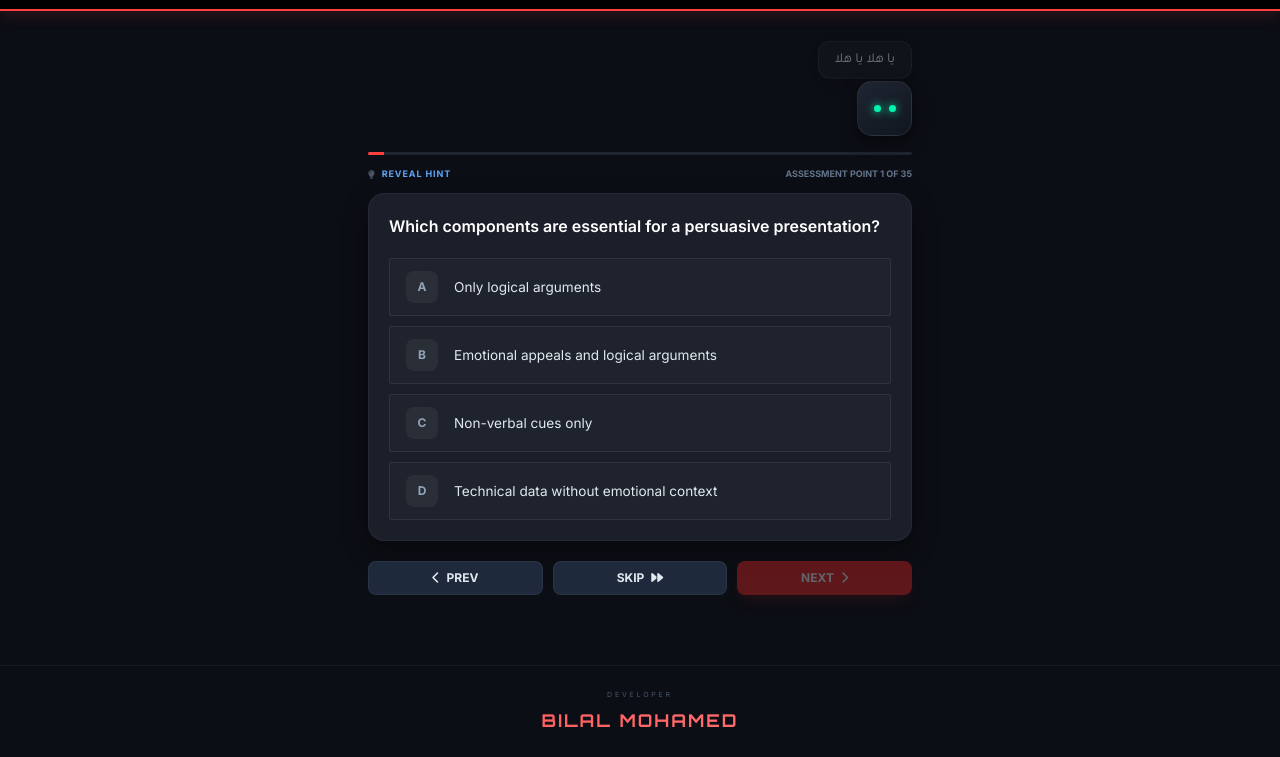
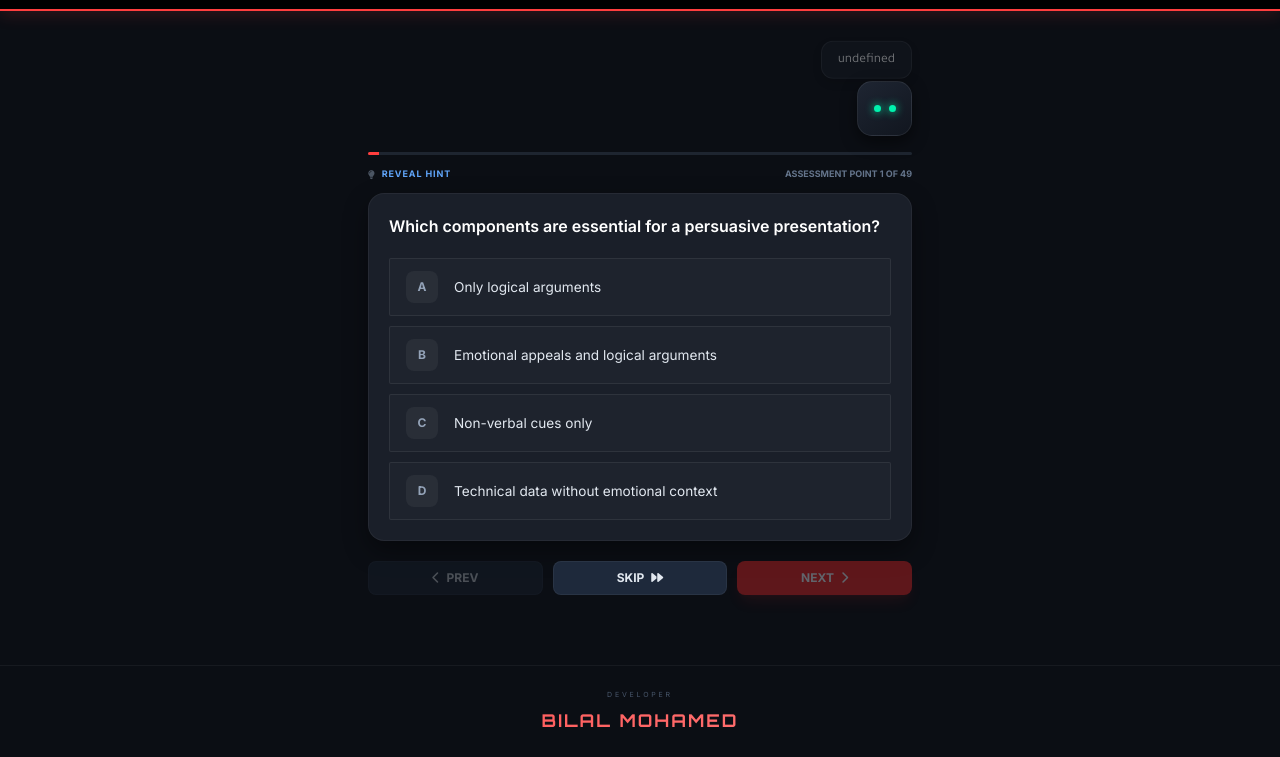
Before and after one commit to benowebk-sys/Communication-Skills, a plain HTML site: page index.html in a window 1280 px wide. Shown: the part 43-800 px from the top of the page. Drawn offline with nearby package versions, Linux system fonts and the light colour scheme.

Commit message:
Add files via upload

```diff
--- a/index.html
+++ b/index.html
@@ -106,7 +106,6 @@
         .eyes-container { display: flex; gap: 8px; }
         .eye { width: 7px; height: 7px; background: var(--bebo-purple); border-radius: 50%; box-shadow: 0 0 8px var(--bebo-purple); transition: all 0.3s ease; }
 
-        /* Bebo Visual States */
         .bebo-robot.success .eye { background: var(--bebo-green); box-shadow: 0 0 10px var(--bebo-green); border-radius: 50% 50% 0 0; height: 4px; }
         .bebo-robot.error .eye { background: var(--accent-red); box-shadow: 0 0 10px var(--accent-red); height: 3px; border-radius: 2px; transform: rotate(-15deg); }
         .bebo-robot.error .eye:last-child { transform: rotate(15deg); }
@@ -277,12 +276,26 @@
             { q: "A 'frozen screen' represents a failure in which element?", a: 2, options: ["The message", "The sender", "The medium / channel"], hint: "The medium carries the message; its failure stops transmission." },
             { q: "When a listener provides a confused expression, they are providing:", a: 1, options: ["Semantic Noise", "Feedback", "Encoding"], hint: "Non-verbal feedback signals decoding status." },
             { q: "If a Receiver is too stressed to hear the point, they are experiencing:", a: 2, options: ["Physical Noise", "Semantic Noise", "Psychological Noise"], hint: "Internal mental barriers are psychological noise." },
-            // NEW QUESTIONS ADDED
-            { q: "True or False: Ancient Greek philosophy, which shaped Western thinking, primarily emphasized social harmony and filial piety.", a: 1, options: ["True", "False"], hint: "Social harmony and filial piety are core tenets of Eastern philosophy (Confucianism)." },
-            { q: "True or False: Eastern cultures generally adopt a collectivist approach to family, where multiple generations may live together.", a: 0, options: ["True", "False"], hint: "Multi-generational living and collective priority are characteristic of Eastern structures." },
-            { q: "True or False: Western education systems tend to prioritize rote memorization and standardized test scores over critical thinking.", a: 1, options: ["True", "False"], hint: "Western systems generally place a higher emphasis on critical thinking and individualism." },
-            { q: "True or False: The Japanese concept of 'Wa' in the workplace emphasizes individual achievement and climbing the corporate ladder.", a: 1, options: ["True", "False"], hint: "'Wa' emphasizes social harmony and team cooperation over individual competition." },
-            { q: "True or False: Western medicine is described as taking a more holistic approach by focusing on the mind-body-spirit connection.", a: 1, options: ["True", "False"], hint: "Western medicine traditionally focuses on biochemical symptoms; holistic approaches are more common in Eastern medicine." }
+            { q: "True or False: Ancient Greek philosophy primarily emphasized social harmony and filial piety.", a: 1, options: ["True", "False"], hint: "Social harmony is an Eastern (Confucian) emphasis." },
+            { q: "True or False: Eastern cultures generally adopt a collectivist approach to family.", a: 0, options: ["True", "False"], hint: "Collectivism is a hallmark of Eastern family structures." },
+            { q: "True or False: Western education systems tend to prioritize rote memorization over critical thinking.", a: 1, options: ["True", "False"], hint: "Western systems usually favor individualism and critical analysis." },
+            { q: "True or False: The Japanese concept of 'Wa' emphasizes individual achievement.", a: 1, options: ["True", "False"], hint: "'Wa' focuses on team harmony and group consensus." },
+            { q: "True or False: Western medicine is described as taking a more holistic approach.", a: 1, options: ["True", "False"], hint: "Western medicine is usually more biochemical/symptomatic than holistic." },
+            // REVISION PDF QUESTIONS 1-14
+            { q: "Why does the 'Standard' opening typically fail with a student audience?", a: 0, options: ["They feel judged or bored hearing similar advice.", "The presenter lacks 1990s statistical data.", "The Food Pyramid is too complex."], hint: "Audiences dislike repetitive or preaching tones." },
+            { q: "What is the 'WIIFM' factor used to motivate students in the successful pitch?", a: 1, options: ["Improving BMI and long-term health.", "Saving $200 a month and maintaining energy.", "Learning the history of nutrition since 1990."], hint: "WIIFM stands for 'What's In It For Me'." },
+            { q: "How does the 'Mastered' presenter establish trust with the audience?", a: 2, options: ["By acting as a preacher to show authority.", "By showing charts of rising obesity rates.", "By acknowledging convenience and acting as a peer."], hint: "Peer-to-peer relatability builds immediate trust." },
+            { q: "Which of the following is a key element of the 'Roadmap' in the successful presentation?", a: 2, options: ["60-minute deep dive into chemistry.", "Lecture on dietary perfection.", "Sharing three 10-minute meals that cost less than a Big Mac."], hint: "Roadmaps provide concrete, useful take-aways." },
+            { q: "What is the recommended physical stance to convey confidence and help the audience feel safe?", a: 1, options: ["Pacing slowly back and forth.", "Standing still with hands at your sides.", "Gesturing frequently with your hands."], hint: "Stillness prevents distractions and shows control." },
+            { q: "When giving your 'credential statement,' what does the speaker suggest you focus on?", a: 0, options: ["A solution-oriented statement showing how you help.", "A list of academic degrees.", "A humorous anecdote about your career."], hint: "Focus on the value you provide, not just your title." },
+            { q: "How does focus change when moving from a Seminar to a Budget Pitch?", a: 0, options: ["Shift from methodology/data to ROI.", "Increasing complex charts and p-values.", "Changing tone from professional to passionate."], hint: "Business audiences care primarily about results/money." },
+            { q: "Which success metric is associated with the 'Student Union Rally' (To Inspire)?", a: 2, options: ["The audience understands mathematical data.", "The committee signs a check.", "Students sign up to help as volunteers."], hint: "Inspiration is measured by active commitment." },
+            { q: "What type of slide content is most appropriate for a 'Persuasive Pitch' to a Finance Committee?", a: 2, options: ["Detailed tables and academic citations.", "High-quality photos of landfills.", "Cost-benefit graphs."], hint: "Visualize the economic argument." },
+            { q: "According to the 'Primacy Effect,' why are the first 60 seconds critical?", a: 1, options: ["It's the only time for questions.", "People remember the beginning better than the middle.", "It's for reading your full professional bio."], hint: "The brain anchors heavily on first impressions." },
+            { q: "Which 'Hook' method involves starting mid-action to build immediate empathy?", a: 2, options: ["Provocative Question", "Startling Statistic", "Storytelling Approach"], hint: "Stories starting 'in media res' hook the brain." },
+            { q: "When establishing a 'Roadmap,' what does the 'How' component typically refer to?", a: 2, options: ["The emotional story.", "Specific data and p-values.", "Logistics like talk length and when to ask questions."], hint: "Logistics manage audience expectations." },
+            { q: "What is the primary purpose of the 'WIIFM' factor in an opening?", a: 1, options: ["To apologize for technical issues.", "To explicitly state the benefit for the audience.", "To provide a detailed list of citations."], hint: "Connect the content to the listener's needs." },
+            { q: "Which of the following is considered a common 'opening pitfall' to avoid?", a: 2, options: ["Making eye contact.", "Using the word 'We'.", "Beginning with an apology for being nervous."], hint: "Apologies undermine your authority immediately." }
         ];
 
         let idx = 0;
@@ -292,20 +305,20 @@
         let lastTime = Date.now();
 
         const beboMessages = {
-            intro: ["يا هلا يا هلا ", "مرحبا اسمي بيبو جاهز لبدا الاختبار ؟.", "نجم النجوم حمدلله على السلامه يعم ."],
-            correct: ["يسلام عليك وانت ملعلع كده ايوا استمر عاش.", "ايوا كده عاوزك تقفل الورقه فى الامتحان.", "هايل يباشا الله عليك عاش.", "يسلام عيك عليك انت كده تلعب على الامتياز يانجم .", "شكلك مذاكر المنهج مرتين  .","لسانى يعجز عن الكلام والله بس حقيقى برافو .","الدكتور مبسوطه منك هايل والله .","شخصين بحبهم انت والمصمم عاش عليك بجد يسطا ."],
-            aggressive: ["تقريبا الفص الى فى مخك المسؤل عن اتخاذ القرارات فص ثوم.", "تعرف لو جابو ليا كنوز الدنيا علشان ابيعك هبيعك اى الى انت بتعملو ده.", "انت بتنام يسطا ولا متفوق يعم انت بتغرق كده.", "ادائك ده يدرس حقيقى اى الضحك ده يسطا.", "شوف التلميحات.","حسب خبرتى كده انت تلعب بالعجله درجن درجن الامتياز ده مش سكتك صدقنى.","الموكوس وخايب الرجا لما يقعدو مع بعض .","جلنف جلنف يعنى مفيش كلام.","ركز  .","عارف الحيا هتحلو امتى لما تتنيل تذاكر ."],
+            intro: [ , "مرحبا اسمي بيبو جاهز لبدا الاختبار ؟.", "نجم النجوم حمدلله على السلامه يعم ."],
+            correct: ["يسلام عليك ايوا كده استمر عاش.", "ايوا كده عاوزك تقفل الورقه فى الامتحان.", "هايل يباشا الله عليك عاش.", "يسلام عيك عليك انت كده تلعب على الامتياز يانجم .", "شكلك مذاكر المنهج مرتين  .","لسانى يعجز عن الكلام والله بس حقيقى برافو .","الدكتوره مبسوطه منك هايل والله .","شخصين بحبهم انت والمصمم عاش عليك بجد يسطا ."],
+            aggressive: ["تقريبا الفص الى فى مخك المسؤل عن اتخاذ القرارات فص ثوم.", "تعرف لو جابو ليا كنوز الدنيا علشان ابيعك هبيعك اى الى انت بتعملو ده.", "انت بتنام يسطا.", "ادائك مش عاجبنى اقرا السؤال كويس.", "شوف التلميحات.","حسب خبرتى كده انت تلعب بالعجله درجن درجن الامتياز ده مش سكتك صدقنى.","كده مينفعش انصحك تراجع المحاضرات تانى.","ركز عندك احسن من كده.","ركز  .","اهدى بس كده وركز ."],
             resultsAdvice: [
                 "نتيجتك دى يسطا ولا درجه حراره.",
                 "منت لو تبص على التلميحات وانت بتحل مكنتش جبت درجات الحراره دى.",
                 "تعي اشب شاى يسطا بالى انت عامله ده.",
                 "متزعلش مش مهم درجتك فى الامتحان المهم الصحه والستر.",
-                "هيجى شخص يحسسك انك ف كفه والكون كله فى كفه وبعدين يسقفلك بالكفتين على وشك علىشان النتيجه الى انت جايبها دى."
+                "هيجى شخص يحسسك انك ف كفه والكون كله فى كفه وبعدين يسقفلك بالكفتين على وشك علشان النتيجه الى انت جايبها دى."
             ],
             resultsSuccess: [
                 "مشاء الله عليك ",
                 "هايل بجد عاش عليك.",
-                "شيئ جميل جدا متنساش تراجع الاساله النظرى  ."
+                "شيئ جميل جدا عندك احسن منكده كمان  عاش عليك  ."
             ]
         };
 
@@ -353,6 +366,7 @@
 
             const answered = userAns[idx] !== null;
             document.getElementById('next-btn').disabled = !answered;
+            document.getElementById('prev-btn').style.opacity = (idx === 0) ? "0.3" : "1";
 
             q.options.forEach((opt, i) => {
                 const btn = document.createElement('button');
```
